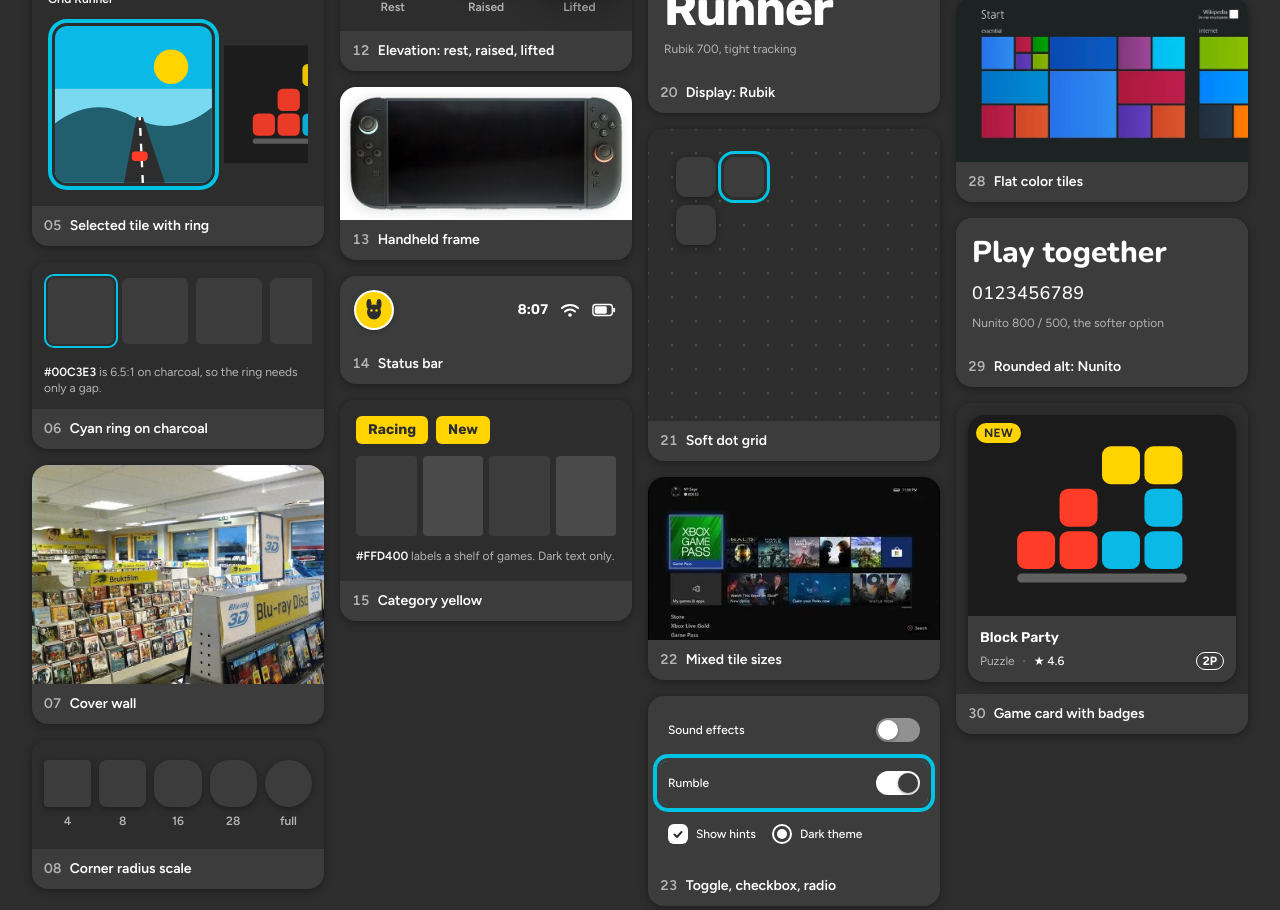
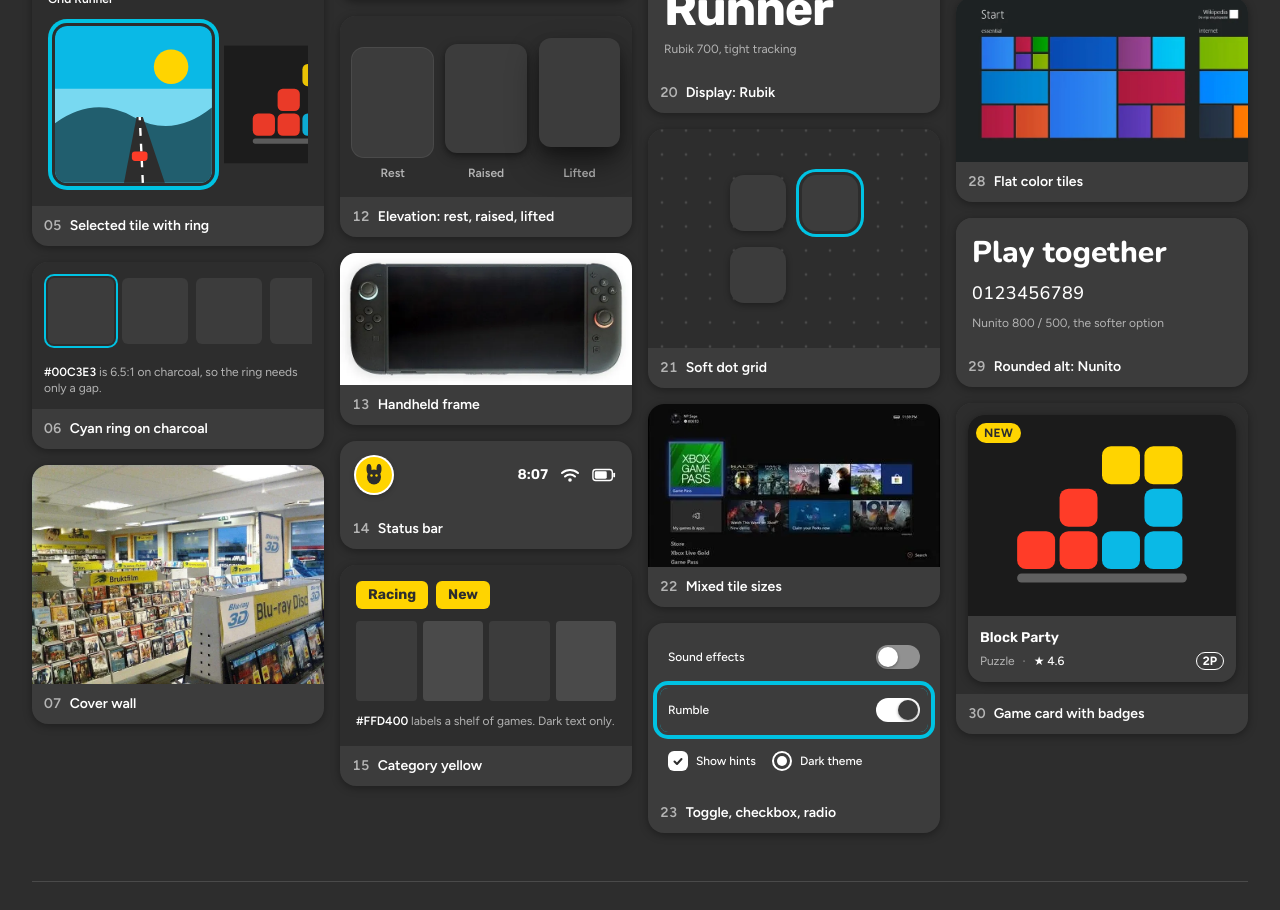
Before and after one commit to carnowell-uchicago/dbs-p2, a Next.js app: page /mood-boards/console-tiles in a window 1280 px wide. Shown: the part 1280-2190 px from the top of the page. Built offline with nearby package versions, Linux system fonts and the light colour scheme.

Commit message:
Fill the Horizon glow and Soft dot grid tiles better
Same content, rearranged: both tiles are 4:3 instead of tall or square,
and the dot-grid cells are centered and larger on wide tiles.

Co-Authored-By: Claude Opus 5.5 <noreply@anthropic.com>

```diff
--- a/src/app/mood-boards/console-tiles/artifacts/textures.tsx
+++ b/src/app/mood-boards/console-tiles/artifacts/textures.tsx
@@ -267,36 +267,43 @@ function IconButtons() {
 }
 
 function DotGrid() {
-  // Cells sit on the 24px dot grid so they line up at any tile width.
+  // The grid is anchored at the tile's center, and each cell is centered on a
+  // dot, so the cells line up at any tile width. Narrow tiles use 40px cells
+  // two steps apart; wide ones 56px cells three steps apart (which puts the
+  // dots half a step off center).
   const cells = [
-    { x: 24, y: 24, selected: false },
-    { x: 72, y: 24, selected: true },
-    { x: 24, y: 72, selected: false },
+    { sx: -1, sy: -1, selected: false },
+    { sx: 1, sy: -1, selected: true },
+    { sx: -1, sy: 1, selected: false },
   ];
   return (
     <div
       role="img"
       aria-label="Soft dot grid on charcoal with three rounded gray cells, one selected with a cyan ring"
-      className="relative aspect-square overflow-hidden bg-(--ct-bg)"
+      className="@container"
+    >
+      <div
+        className="relative aspect-[4/3] overflow-hidden bg-(--ct-bg) [--c:40px] [--d:24px] [--o:0px] @[16rem]:[--c:56px] @[16rem]:[--d:36px] @[16rem]:[--o:12px]"
         style={{
           backgroundImage:
             "radial-gradient(circle, var(--ct-line) 1.5px, transparent 1.6px)",
           backgroundSize: "24px 24px",
-        backgroundPosition: "12px 12px",
+          backgroundPosition: "calc(50% + var(--o)) calc(50% + var(--o))",
         }}
       >
         {cells.map((cell) => (
           <span
-          key={`${cell.x}-${cell.y}`}
+            key={`${cell.sx}-${cell.sy}`}
             aria-hidden
-          className="absolute h-[40px] w-[40px] rounded-[10px] bg-(--ct-surface)"
+            className="absolute size-(--c) rounded-[10px] bg-(--ct-surface) @[16rem]:rounded-[14px]"
             style={{
-            left: cell.x + 4,
-            top: cell.y + 4,
+              left: `calc(50% + ${cell.sx} * var(--d) - var(--c) / 2)`,
+              top: `calc(50% + ${cell.sy} * var(--d) - var(--c) / 2)`,
               boxShadow: cell.selected ? selectRing : `0 2px 6px ${shade(35)}`,
             }}
           />
         ))}
+      </div>
     </div>
   );
 }
--- a/src/app/mood-boards/neon-arcade/artifacts/color-type.tsx
+++ b/src/app/mood-boards/neon-arcade/artifacts/color-type.tsx
@@ -82,7 +82,7 @@ function LightVsRival() {
 function HorizonGlow() {
   return (
     <div
-      className="relative aspect-[3/4] overflow-hidden"
+      className="relative aspect-[4/3] overflow-hidden"
       style={{
         background:
           "linear-gradient(to top, var(--na-void) 0%, var(--na-panel) 45%, color-mix(in srgb, var(--na-cyan) 18%, var(--na-panel)) 66%, var(--na-void) 67%)",
```
Lines whose indentation alone changed are shown as unchanged.
